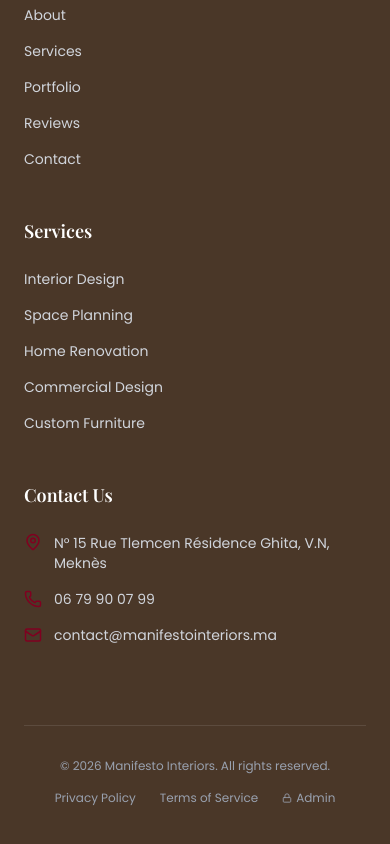
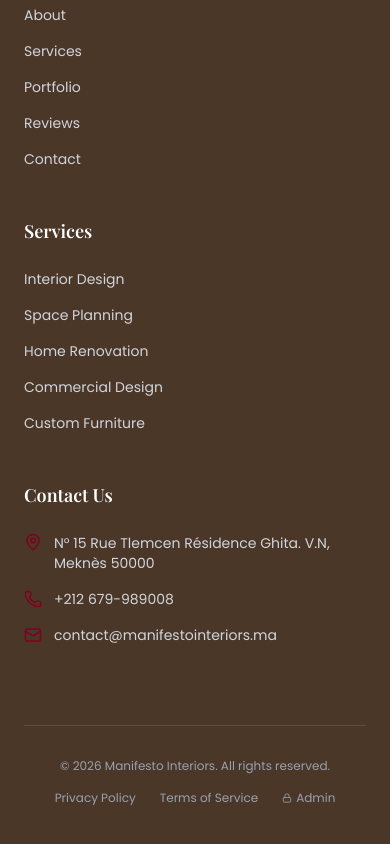
Before and after one commit to shadowinside215-ux/manifesto, a React (Vite) app: page /admin in a window 390 px wide. Shown: the part 1203-2047 px from the top of the page. Built offline with nearby package versions, Linux system fonts and the light colour scheme; no server answers; the database is empty; a web font is replaced by a local one.

Commit message:
feat: Make contact details clickable
Convert address, phone, and email in the footer and contact page to clickable links. This improves user experience by allowing direct navigation to maps and initiating calls or emails.

```diff
--- a/src/components/Footer.tsx
+++ b/src/components/Footer.tsx
@@ -59,15 +59,31 @@ export default function Footer() {
           <ul className="space-y-4 text-sm text-gray-300">
             <li className="flex items-start gap-3">
               <MapPin size={18} className="text-brand-burgundy shrink-0" />
-              <span>N° 15 Rue Tlemcen Résidence Ghita, V.N, Meknès</span>
+              <a
+                href="https://www.google.com/maps/search/?api=1&query=N°+15+Rue+Tlemcen+Résidence+Ghita.+V.N,+Meknès+50000"
+                target="_blank"
+                rel="noopener noreferrer"
+                className="hover:text-white transition-colors"
+              >
+                N° 15 Rue Tlemcen Résidence Ghita. V.N, Meknès 50000
+              </a>
             </li>
             <li className="flex items-center gap-3">
               <Phone size={18} className="text-brand-burgundy shrink-0" />
-              <span>06 79 90 07 99</span>
+              <a
+                href="https://wa.me/212679989008"
+                target="_blank"
+                rel="noopener noreferrer"
+                className="hover:text-white transition-colors"
+              >
+                +212 679-989008
+              </a>
             </li>
             <li className="flex items-center gap-3">
               <Mail size={18} className="text-brand-burgundy shrink-0" />
-              <span>contact@manifestointeriors.ma</span>
+              <a href="mailto:contact@manifestointeriors.ma" className="hover:text-white transition-colors">
+                contact@manifestointeriors.ma
+              </a>
             </li>
           </ul>
         </div>
--- a/src/pages/Contact.tsx
+++ b/src/pages/Contact.tsx
@@ -33,7 +33,14 @@ export default function Contact() {
                 </div>
                 <div>
                   <h4 className="text-lg font-serif text-brand-brown mb-1">{t.contact.studio}</h4>
-                  <p className="text-gray-600">N° 15 Rue Tlemcen Résidence Ghita, V.N, Meknès</p>
+                  <a
+                    href="https://www.google.com/maps/search/?api=1&query=N°+15+Rue+Tlemcen+Résidence+Ghita.+V.N,+Meknès+50000"
+                    target="_blank"
+                    rel="noopener noreferrer"
+                    className="text-gray-600 hover:text-brand-burgundy transition-colors"
+                  >
+                    N° 15 Rue Tlemcen Résidence Ghita. V.N, Meknès 50000
+                  </a>
                 </div>
               </div>
 
@@ -43,7 +50,14 @@ export default function Contact() {
                 </div>
                 <div>
                   <h4 className="text-lg font-serif text-brand-brown mb-1">{t.contact.call}</h4>
-                  <p className="text-gray-600">06 79 90 07 99</p>
+                  <a
+                    href="https://wa.me/212679989008"
+                    target="_blank"
+                    rel="noopener noreferrer"
+                    className="text-gray-600 hover:text-brand-burgundy transition-colors"
+                  >
+                    +212 679-989008
+                  </a>
                 </div>
               </div>
 
@@ -53,7 +67,9 @@ export default function Contact() {
                 </div>
                 <div>
                   <h4 className="text-lg font-serif text-brand-brown mb-1">{t.contact.email}</h4>
-                  <p className="text-gray-600">contact@manifestointeriors.ma</p>
+                  <a href="mailto:contact@manifestointeriors.ma" className="text-gray-600 hover:text-brand-burgundy transition-colors">
+                    contact@manifestointeriors.ma
+                  </a>
                 </div>
               </div>
             </div>
```
